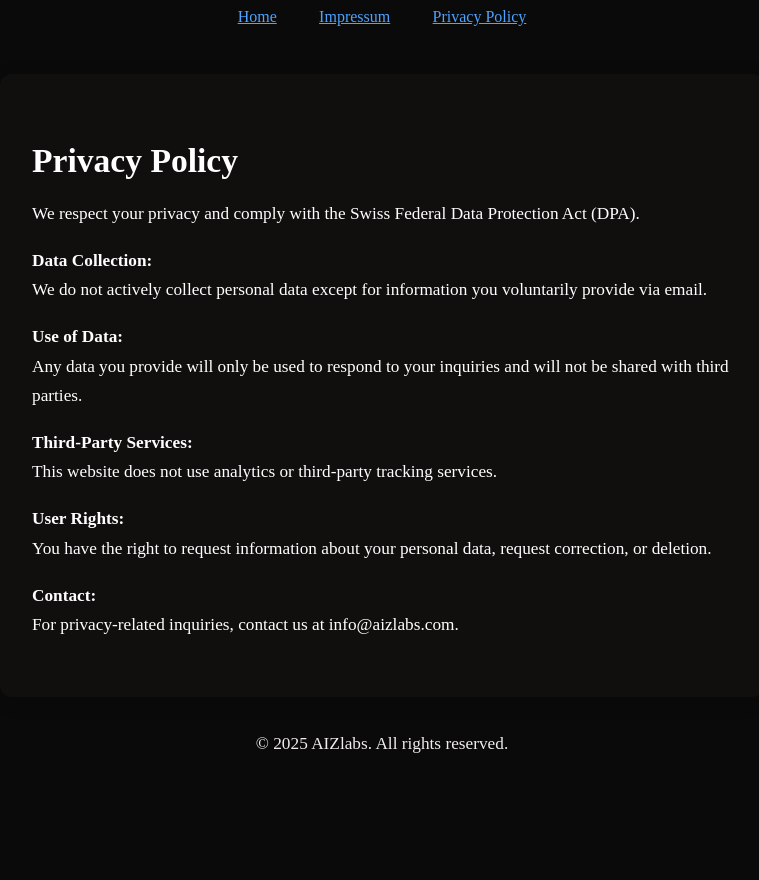
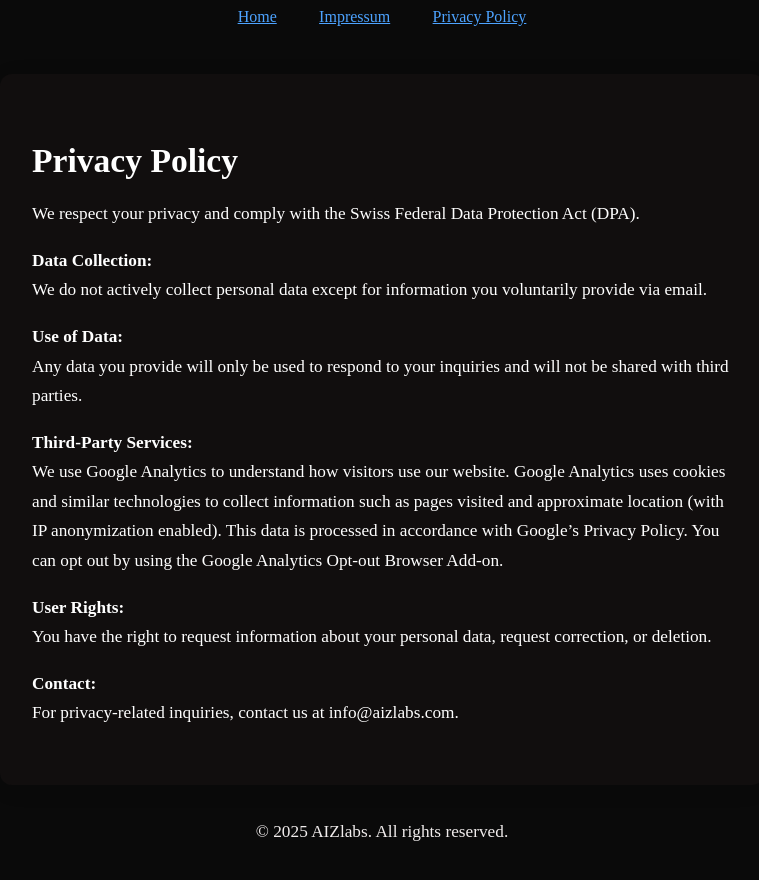
Before and after one commit to zozulya/aizlabs, a Jekyll site: the page built from privacy-policy.md, in a window 1280 px wide. Shown: the top 880 px of the page, without its empty margins (258-1017 px from the left). Built offline with Jekyll 4.4.1, drawn with Linux system fonts in a browser that asks for light colours.

Commit message:
add google tag and change privacy policy

```diff
--- a/_layouts/page.html
+++ b/_layouts/page.html
@@ -11,9 +21,11 @@
       color: #4DA3FF;
       text-decoration: underline;
     }
+
     nav a {
       margin: 0 1.2em;
     }
+
     body {
       background: #0a0a0a;
       color: rgb(241, 237, 237);
@@ -26,7 +38,7 @@
       background: rgb(17, 14, 14);
       color: white;
       border-radius: 12px;
-        box-shadow: 0 4px 24px rgba(0,0,0,0.07);
+      box-shadow: 0 4px 24px rgba(0, 0, 0, 0.07);
       padding: 2.5rem 2rem;
       text-align: left;
     }
@@ -42,13 +54,16 @@
       margin-bottom: 0.7rem;
     }
 
-    p, ul, ol {
+    p,
+    ul,
+    ol {
       font-size: 1.08rem;
       line-height: 1.7;
       margin-bottom: 1.1rem;
     }
 
-    ul, ol {
+    ul,
+    ol {
       padding-left: 1.5em;
     }
 
@@ -56,12 +71,14 @@
       .page-container {
         padding: 1.2rem 0.7rem;
       }
+
       h1 {
         font-size: 1.4rem;
       }
     }
   </style>
 </head>
+
 <body>
   <header>
     <nav>
@@ -83,4 +100,5 @@
     <p>&copy; {{ site.time | date: "%Y" }} {{ site.title }}. All rights reserved.</p>
   </footer>
 </body>
+
 </html>
--- a/privacy-policy.md
+++ b/privacy-policy.md
@@ -13,7 +13,7 @@
 Any data you provide will only be used to respond to your inquiries and will not be shared with third parties.
 
 **Third-Party Services:**
-This website does not use analytics or third-party tracking services.
+We use Google Analytics to understand how visitors use our website. Google Analytics uses cookies and similar technologies to collect information such as pages visited and approximate location (with IP anonymization enabled). This data is processed in accordance with Google's Privacy Policy. You can opt out by using the Google Analytics Opt-out Browser Add-on.
 
 **User Rights:**
 You have the right to request information about your personal data, request correction, or deletion.
```
Also changed, not shown: other parts of _layouts/page.html (+10 -0 lines), index.html (+9 -0 lines). Lines whose indentation alone changed are shown as unchanged.
